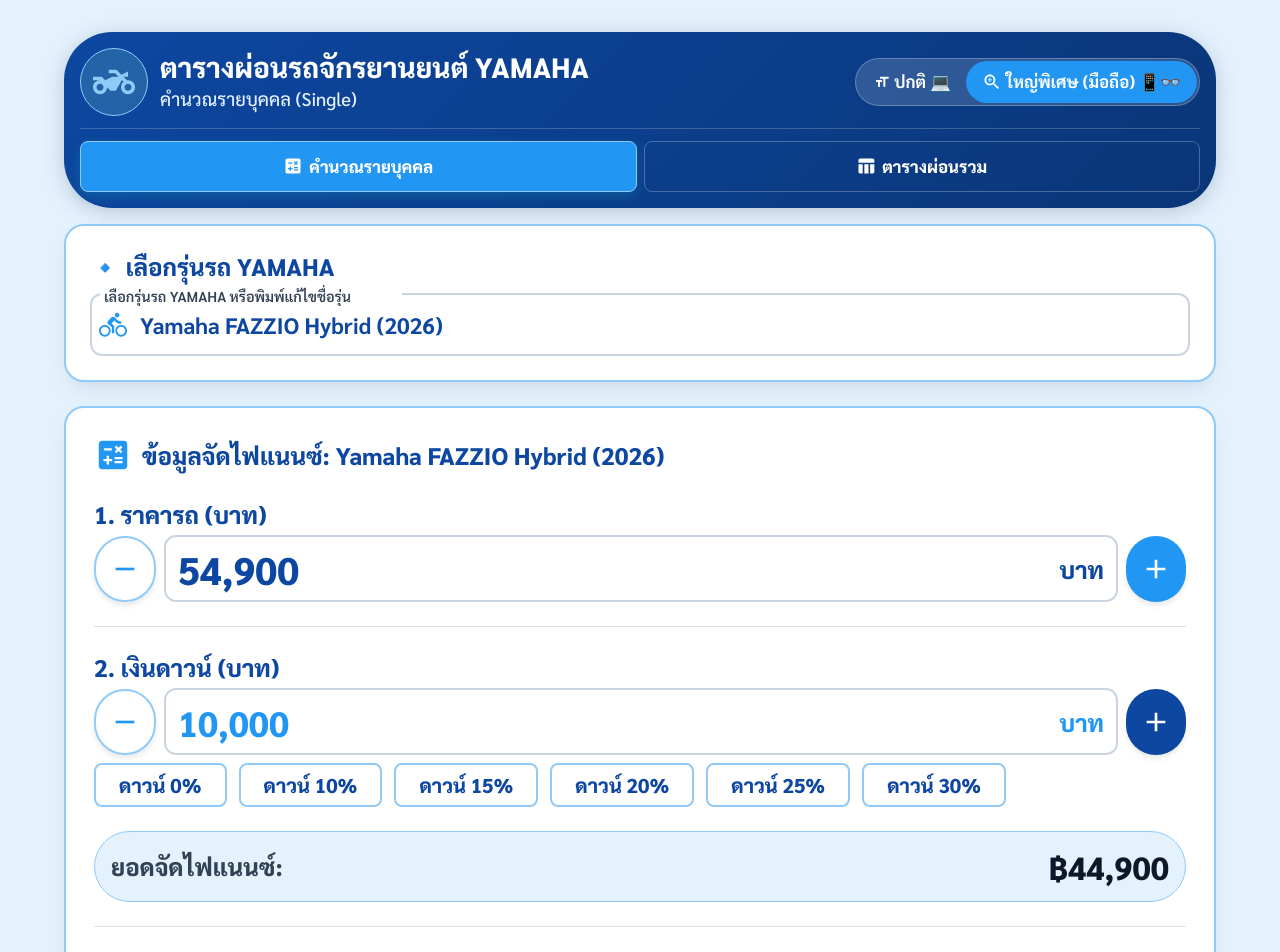
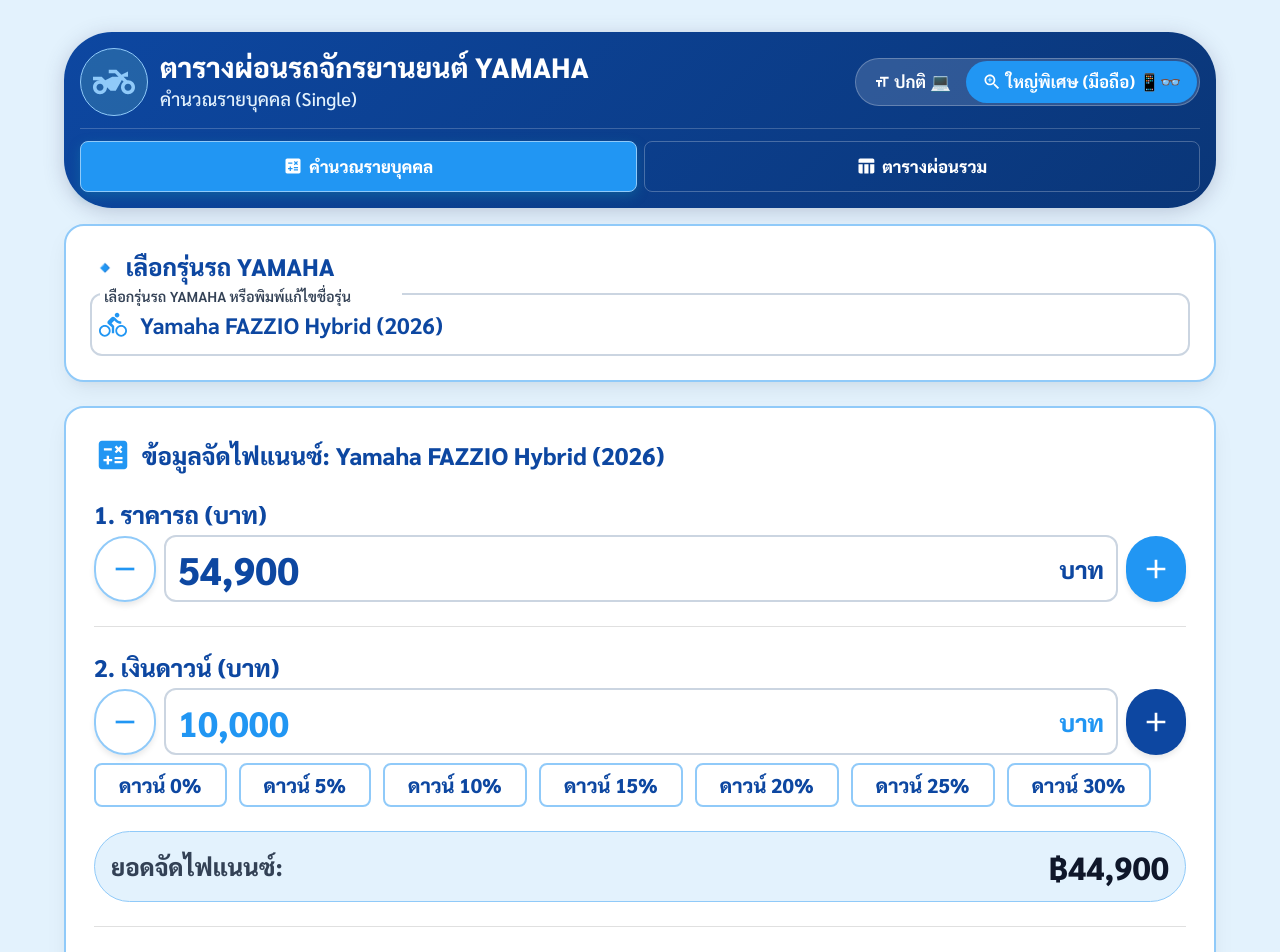
Before and after one commit to ChanatipSaetia/motorbike-pricing, a React (Vite) app: page / in a window 1280 px wide. Shown: the top 952 px of the page. Built offline with nearby package versions, Linux system fonts and the light colour scheme.

Commit message:
Add 5% down payment option to table and single calculator

```diff
--- a/src/components/SingleCalculator/SingleCalculatorForm.jsx
+++ b/src/components/SingleCalculator/SingleCalculatorForm.jsx
@@ -153,7 +153,7 @@
             </Stack>
 
             <Stack direction="row" spacing={0.75} sx={{ mt: 1, flexWrap: 'wrap', gap: 0.75 }}>
-              {[0, 10, 15, 20, 25, 30].map((pct) => (
+              {[0, 5, 10, 15, 20, 25, 30].map((pct) => (
                 <Chip
                   key={pct}
                   label={`ดาวน์ ${pct}%`}
--- a/src/hooks/useMatrixCalculations.js
+++ b/src/hooks/useMatrixCalculations.js
@@ -12,7 +12,7 @@
     if (matrixDownOptionType === 'baht') {
       downSteps = [0, 5000, 10000, 15000, 20000, 25000, 30000];
     } else {
-      downSteps = [0, 10, 15, 20, 25, 30].map(pct => Math.round((validPrice * pct) / 100));
+      downSteps = [0, 5, 10, 15, 20, 25, 30].map(pct => Math.round((validPrice * pct) / 100));
     }
 
     return downSteps.map((dAmount) => {
```
